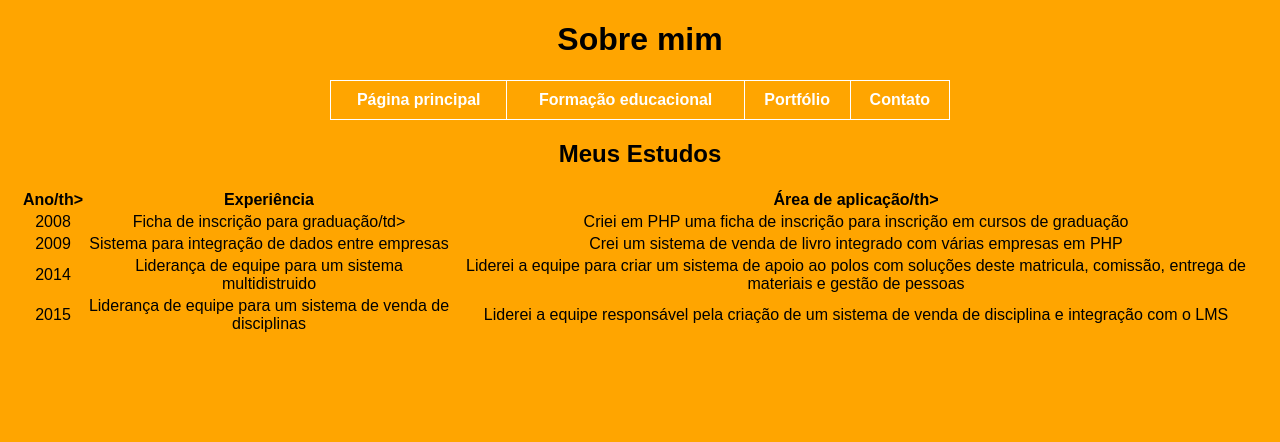
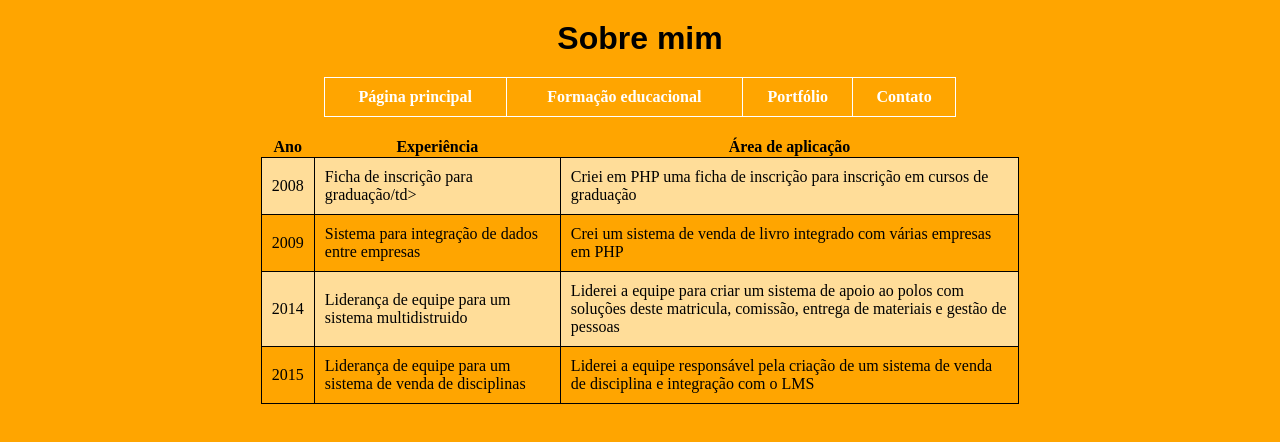
Before and after one commit to MarcelinhoLHP/webMarceloRU_295052, a plain HTML site: page portifolio.html in a window 1280 px wide. Drawn offline with Linux system fonts and the light colour scheme.

Commit message:
segunda publicação

```diff
--- a/estilo.css
+++ b/estilo.css
@@ -1,58 +1,72 @@
-body {
+/* definição do estilo dentro da página e no h1 */
+body h1{
     font-family: Arial, sans-serif;
     text-align: center;
     margin: 20px;
 }
 
-.azul-escuro {
+/* definição do estilo da página principal*/
+.pagina_inicial {
     background-color: #002244;
     color: white;
+    font-family: Georgia, 'Times New Roman', Times, serif;
+    font-size: large;
 }
 
-.laranja {
-    background-color: #FFA500;
-    color: black;
+/* definição do estilo da página principal, mas referente ao link*/
+.pagina_inicial :link{
+    background-color: #e40926;
 }
 
+/* definição do estilo do menu que aparece em todas as páginas */
 .menu {
     width: 50%;
     margin: auto;
     border-collapse: collapse;
 }
 
+/* definição do estilo do menu que aparece em todas as páginas, referente a tabela, [colunas]*/
 .menu td {
     padding: 10px;
     border: 1px solid white;
     text-align: center;
 }
 
+/* definição do estilo do menu que aparece em todas as páginas, referente a tabela, [link]*/
 .menu a {
     color: white;
     text-decoration: none;
     font-weight: bold;
 }
 
+/* definição do estilo do menu que aparece em todas as páginas, referente a tabela, [link - sobre]*/
 .menu a:hover {
     text-decoration: underline;
 }
 
-.sobre {
+
+/* definição do estilo das página do projeto[formação, portifolio, sobre, contato] */
+.pagina_apoio{
+    background-color: #FFA500;
+    color: black;
+}
+
+.TabelaDetalhe {
     width: 60%;
     margin: auto;
     border-collapse: collapse;
 }
 
-.sobre th, .sobre td {
+.TabelaDetalhe td {
     padding: 10px;
     border: 1px solid black;
     text-align: left;
 }
 
-.sobre th {
-    background-color: #f4a261;
+.TabelaDetalhe th {
     color: black;
 }
 
-.sobre tr:nth-child(even) {
+.TabelaDetalhe tr:nth-child(even) {
     background-color: #ffdd99;
 }
--- a/portifolio.html
+++ b/portifolio.html
@@ -3,11 +3,11 @@
 <head>
     <meta charset="UTF-8">
     <meta name="viewport" content="width=device-width, initial-scale=1.0">
-    <title>Document</title>
+    <title>Informação sobre meu Portifólio</title>
 </head>
 <link rel="stylesheet" href="estilo.css">
 </head>
-<body class="laranja">
+<body class="pagina_apoio">
     <h1>Sobre mim</h1>
     <table class="menu">
         <tr>
@@ -17,12 +17,16 @@
             <td><a href="contato.html">Contato</a></td>
         </tr>
     </table>
-    <h2>Meus Estudos</h2>
-    <table class="fundo">
+    <h1></h1>
+    <h1></h1>
+    <h1></h1>
+    <h1></h1>
+    <h1></h1>
+    <table class="TabelaDetalhe">
         <tr>
-            <th>Ano/th>
+            <th>Ano</th>
             <th>Experiência</th>
-            <th>Área de aplicação/th>
+            <th>Área de aplicação</th>
         </tr>
         <tr>
             <td>2008</td>
```
Also changed, not shown: Index.html (+2 -2 lines), contato.html (+2 -2 lines), formacao.html (+8 -4 lines), sobre.html (+11 -4 lines).
